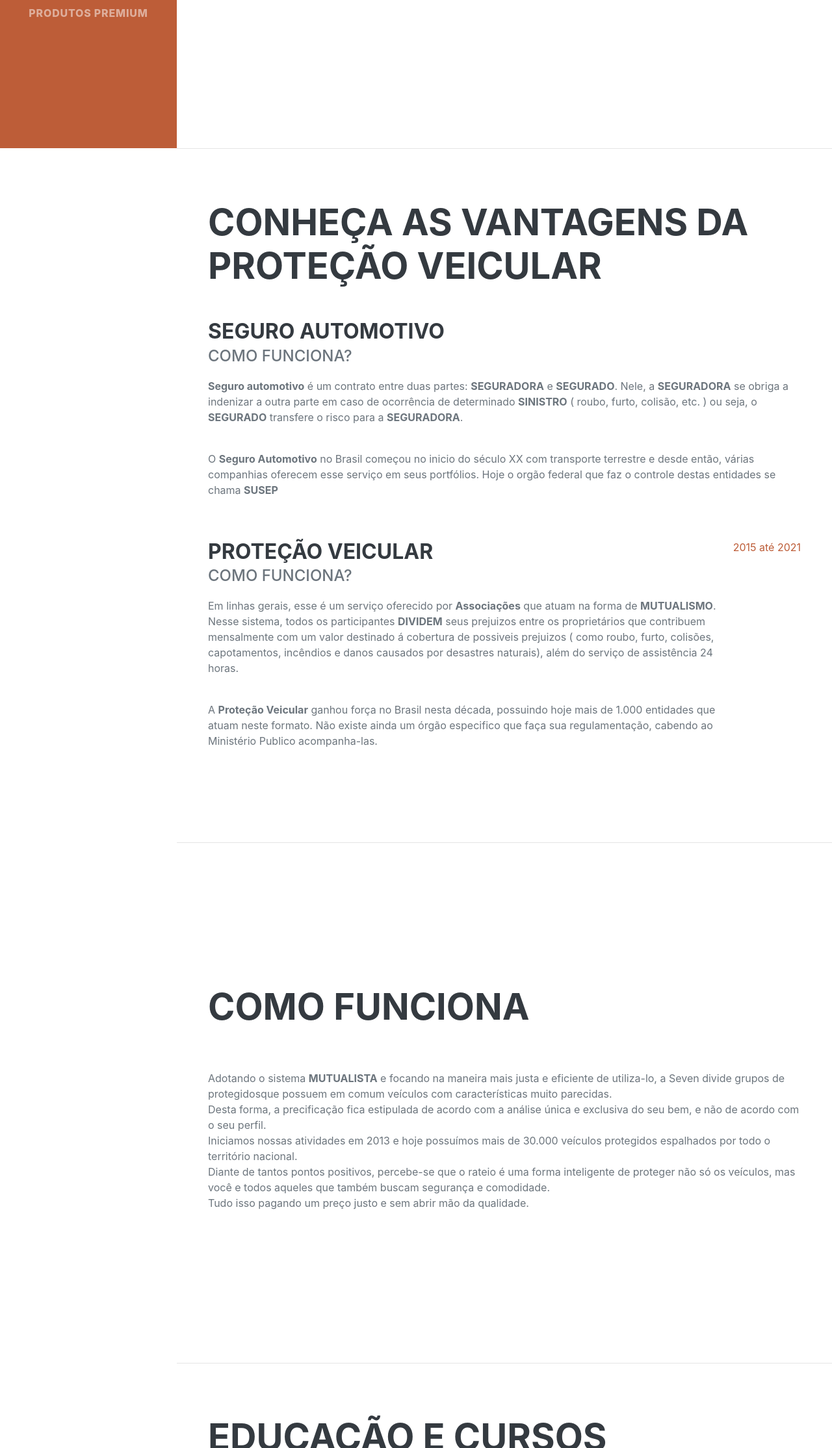
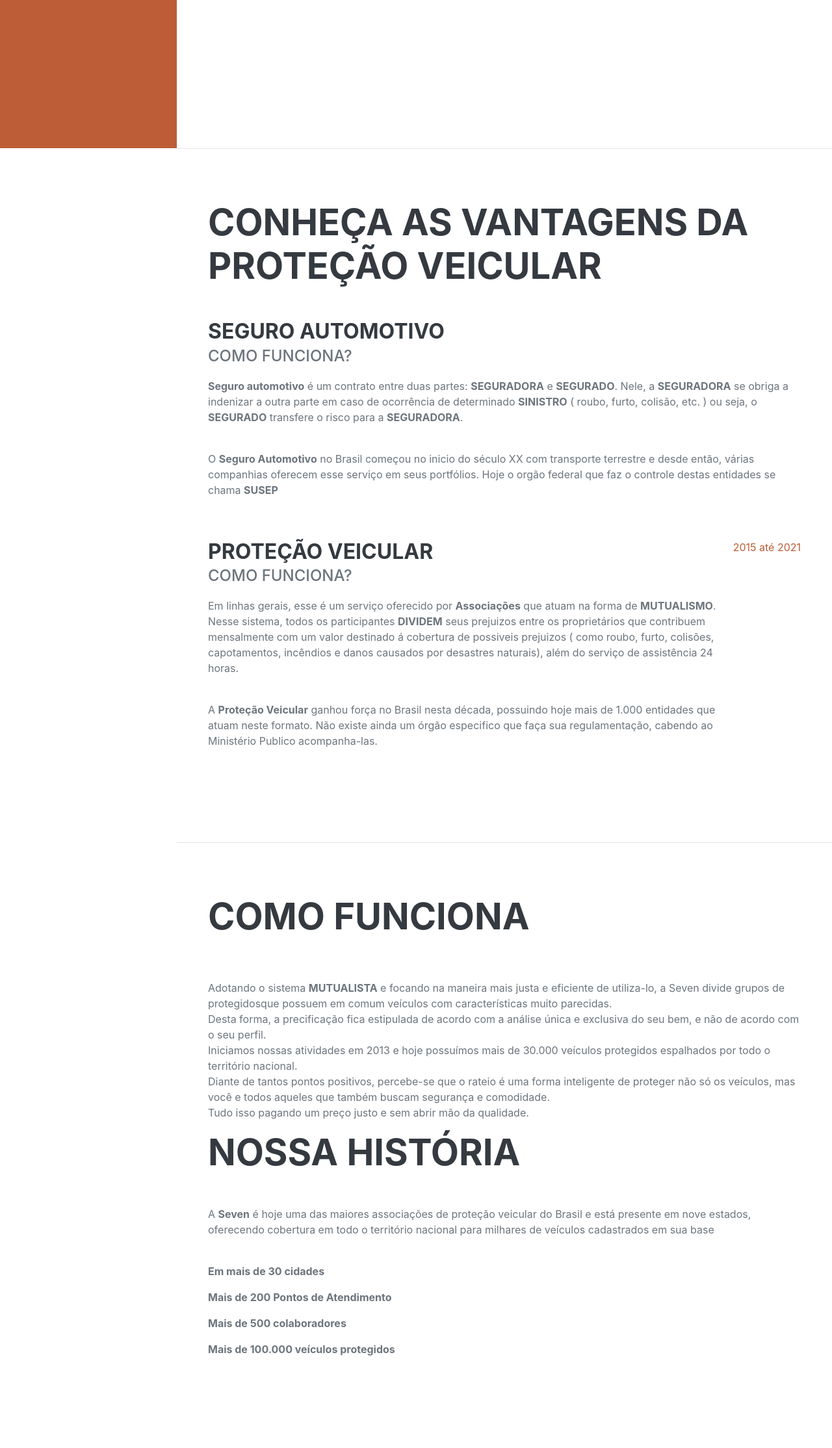
Before and after one commit to GabrielItaqui/gabriel-itaqui-seven, a plain HTML site: page index.html in a window 1280 px wide. Shown: the part 572-2800 px from the top of the page at 65% size. Drawn offline with nearby package versions, Linux system fonts and the light colour scheme; a script that the page names is missing; a web font is replaced by a local one.

Commit message:
Menu como funciona adicionado.

```diff
--- a/index.html
+++ b/index.html
@@ -24,9 +24,9 @@
                     <li class="nav-item"><a class="nav-link js-scroll-trigger" href="#aboutme">Quem sou</a></li>
                     <li class="nav-item"><a class="nav-link js-scroll-trigger" href="#aboutproduct">O que é</a></li>
                     <li class="nav-item"><a class="nav-link js-scroll-trigger" href="#howitwork">Como funciona</a></li>
-                    <li class="nav-item"><a class="nav-link js-scroll-trigger" href="#experience">O que cobre</a></li>
-                    <li class="nav-item"><a class="nav-link js-scroll-trigger" href="#education">Assistência 24h</a></li>
-                    <li class="nav-item"><a class="nav-link js-scroll-trigger" href="#skills">Produtos Premium</a></li>
+                    <li class="nav-item"><a class="nav-link js-scroll-trigger" href="#coverage">O que cobre</a></li>
+                    <!-- <li class="nav-item"><a class="nav-link js-scroll-trigger" href="#education">Assistência 24h</a></li> -->
+                    <!-- <li class="nav-item"><a class="nav-link js-scroll-trigger" href="#skills">Produtos Premium</a></li> -->
                 </ul>
             </div>
         </nav>
@@ -87,12 +87,22 @@
                             </p>
                         </div>
                     </div>
+                    <div class="d-flex flex-column flex-md-row justify-content-between mb-5">
+                        <div class="flex-grow-1">
+                            <h2 class="mb-5">Nossa história</h2>
+                            <p>A <b>Seven</b> é hoje uma das maiores associações de proteção veicular do Brasil e está presente em nove estados, oferecendo cobertura em todo o território nacional para milhares de veículos cadastrados em sua base</p></br>
+                            <p><b>Em mais de 30 cidades</p>
+                            <p>Mais de 200 Pontos de Atendimento</p>
+                            <p>Mais de 500 colaboradores</p>
+                            <p>Mais de 100.000 veículos protegidos</p></b>
+                        </div>
+                    </div>
                 </div>
             </section>
 
             <hr class="m-0" />
-
-            <section class="resume-section" id="education">
+            <!-- O que cobre-->
+            <section class="resume-section" id="coverage">
                 <div class="resume-section-content">
                     <h2 class="mb-5">Educação e Cursos</h2>
                     <div class="d-flex flex-column flex-md-row justify-content-between mb-5">
```
